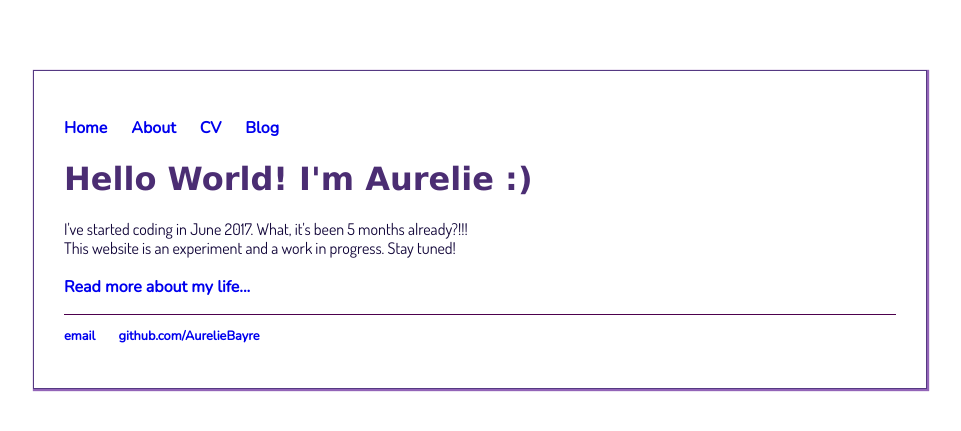
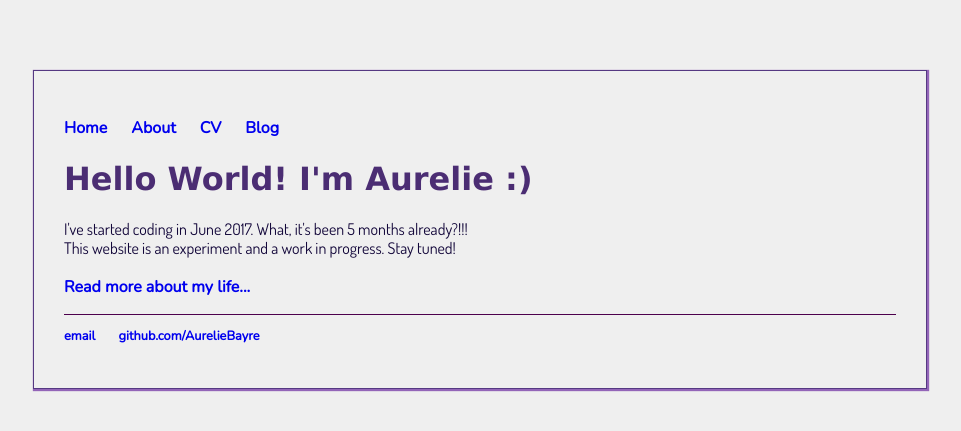
Before and after one commit to AurelieBayre/aurelieBayre.github.io, a Jekyll site: the page built from index.html, in a window 1280 px wide. Shown: the top 431 px of the page, without its empty margins (160-1121 px from the left). Built offline with Jekyll 4.4.1, drawn with Linux system fonts in a browser that asks for light colours.

Commit message:
Update main.css

```diff
--- a/css/main.css
+++ b/css/main.css
@@ -1,3 +1,6 @@
+html {
+    background-color: #EFEFEF;}
+
 body {
     border-style : solid;
     border-width: 1px;
```
